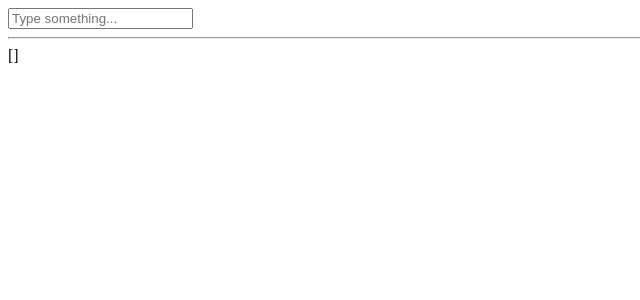
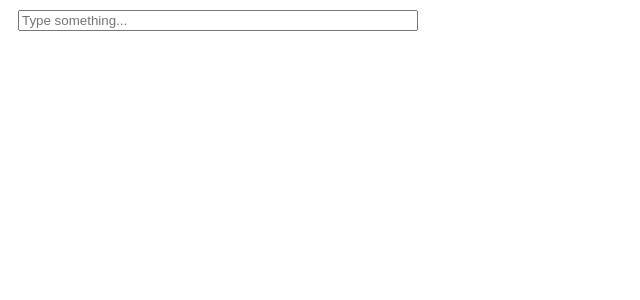
Before and after one commit to enxa/recruitment-task-labcontrol, a Vue app: page / in a window 1280 px wide. Shown: the top 300 px of the page, without its empty margins (0-640 px from the left). Built offline with nearby package versions, Linux system fonts and the light colour scheme.

Commit message:
add keydown to search form

```diff
--- a/src/views/Home.vue
+++ b/src/views/Home.vue
@@ -1,6 +1,8 @@
 <script setup>
   import { ref, watchEffect } from 'vue'
+  import { useRouter } from 'vue-router'
 
+  const router = useRouter()
   const clientId = 'uYB88IY7UH3wsQFu9t3lWf5jM01GiTA8l441NSk0r8k'
   let searchPhrase = ref('')
   let tags = ref([])
@@ -24,17 +26,26 @@
       tags.value = []
     }
   })
+
+  const findPhotos = () => {
+    router.push({ name: 'photos', params: { searchPhrase: searchPhrase.value } })
+  }
 </script>
 
 <template>
   <form v-on:submit.prevent="">
-      <input type="text" placeholder="Type something..." v-model.trim="searchPhrase">
-      <div v-for="tag in tags">
-        <router-link :to="{ name: 'photos', params: {searchPhrase: tag } }">{{ tag }}</router-link>
-      </div>
+      <input type="text" placeholder="Type something..." v-model.trim="searchPhrase" @keydown.enter="findPhotos">
+      <router-link :to="{ name: 'photos', params: { searchPhrase: tag } }" v-for="tag in tags">{{ tag }}</router-link>
   </form>
+</template>
 
-  <hr>
-  {{searchPhrase}}
-  {{tags}}
-</template>
+<style scoped>
+  form {
+    display: flex;
+    flex-flow: column nowrap;
+    width: 100%;
+    max-width: 400px;
+    margin: 10px;
+    background: #fff;
+  }
+</style>
--- a/src/views/Photos.vue
+++ b/src/views/Photos.vue
@@ -25,7 +25,7 @@
   </div>
 </template>
 
-<style>
+<style scoped>
   .gallery {
     display: flex;
     flex-flow: column wrap;
```
